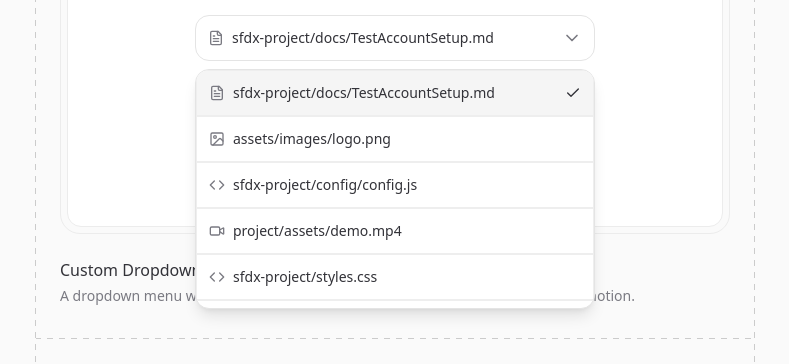
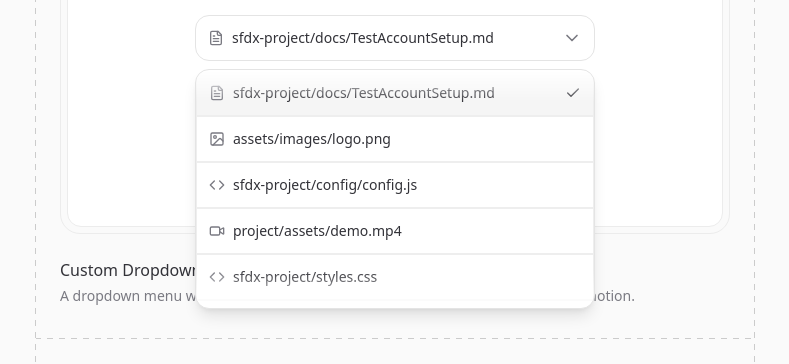
Before and after one commit to vishalanandesc/engineering-experiments, a Next.js app: page / in a window 1280 px wide. Both pictures are taken after a click on the button "sfdx-project/docs/TestAccountSetup.md". Shown: the part 379-743 px from the top of the page, without its empty margins (245-1034 px from the left). Built offline with nearby package versions, Linux system fonts and the light colour scheme.

Commit message:
fix(dropdown): fix visibility of fading effect

```diff
--- a/app/components/dropdown.tsx
+++ b/app/components/dropdown.tsx
@@ -193,10 +193,12 @@ export default function FileDropdown({
             }}
             className="absolute z-50 w-full mt-2 bg-white border border-[#E4E4E4] rounded-xl shadow-lg max-h-60 overflow-hidden"
           >
-            <motion.div className="overscroll-contain custom-scrollbar overflow-y-auto max-h-60 fade fade-top-8 fade-bottom-8"
+            <motion.div className="overscroll-contain custom-scrollbar overflow-y-auto max-h-60 fade"
             initial={false}
             animate={{
-              '--fade-top-opacity': atTop ? 0 : 1,
+              '--fade-top-length': '2rem',
+              '--fade-bottom-length': '2.5rem',
+              '--fade-top-opacity': atTop ? 1 : 0,
               '--fade-bottom-opacity': atBottom ? 0 : 1,
             }}>
               <div ref={topRef} />
--- a/app/globals.css
+++ b/app/globals.css
@@ -246,19 +246,3 @@ body {
   -webkit-mask-size: 100% 100%, 100% 100%;
   mask-size: 100% 100%, 100% 100%;
 }
-
-@utility fade-top-* {
-  --fade-top-length: *;
-}
-
-@utility fade-bottom-* {
-  --fade-bottom-length: *;
-}
-
-@utility fade-left-* {
-  --fade-left-length: *;
-}
-
-@utility fade-right-* {
-  --fade-right-length: *;
-}
--- a/app/layout.tsx
+++ b/app/layout.tsx
@@ -16,7 +16,6 @@ export const metadata: Metadata = {
     title: "Engineering Experiments",
     description: "This project is a public documentaion of me experimenting with design engineering.",
     images: '/opengraph.png',
-    url: "https://engineering-experiments.vercel.app/"
   },
 
   twitter: {
```
